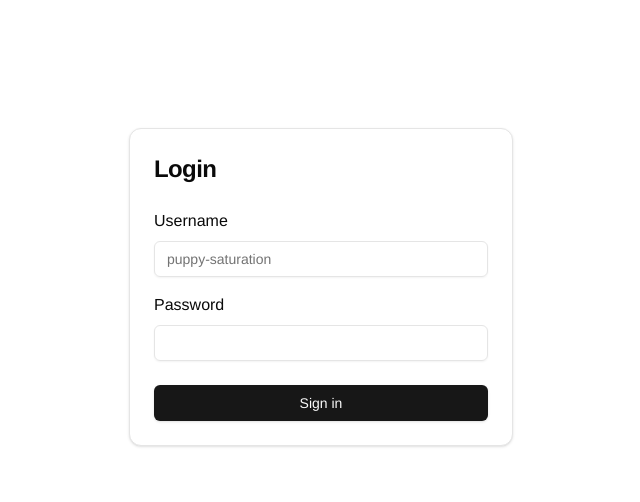
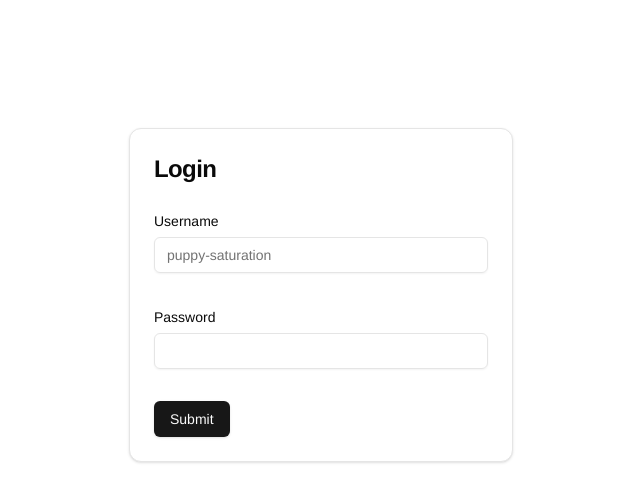
Before and after one commit to rushatgabhane/true-beacon, a Next.js app in the folder frontend/: page /login in a window 1280 px wide. Shown: the top 502 px of the page, without its empty margins (319-959 px from the left). Built offline with nearby package versions, Linux system fonts and the light colour scheme.

Commit message:
add react hook form for login

```diff
--- a/frontend/package.json
+++ b/frontend/package.json
@@ -9,6 +9,7 @@
     "lint": "next lint"
   },
   "dependencies": {
+    "@hookform/resolvers": "^3.9.0",
     "@radix-ui/react-icons": "^1.3.0",
     "@radix-ui/react-label": "^2.1.0",
     "@radix-ui/react-slot": "^1.1.0",
@@ -18,8 +19,10 @@
     "next": "14.2.10",
     "react": "^18",
     "react-dom": "^18",
+    "react-hook-form": "^7.53.0",
     "tailwind-merge": "^2.5.2",
-    "tailwindcss-animate": "^1.0.7"
+    "tailwindcss-animate": "^1.0.7",
+    "zod": "^3.23.8"
   },
   "devDependencies": {
     "@types/node": "^20",
--- a/frontend/src/app/login/page.tsx
+++ b/frontend/src/app/login/page.tsx
@@ -1,19 +1,45 @@
 'use client';
 
 import { Button } from '@/components/ui/button';
+import { Card, CardContent, CardHeader, CardTitle } from '@/components/ui/card';
+import { Input } from '@/components/ui/input';
+import { z } from 'zod';
+import React from 'react';
+import { useForm } from 'react-hook-form';
+import { zodResolver } from '@hookform/resolvers/zod';
 import {
-  Card,
-  CardContent,
-  CardDescription,
-  CardFooter,
-  CardHeader,
-  CardTitle,
-} from '@/components/ui/card';
-import { Label } from '@radix-ui/react-label';
-import { Input } from '@/components/ui/input';
+  Form,
+  FormControl,
+  FormField,
+  FormItem,
+  FormLabel,
+  FormMessage,
+} from '@/components/ui/form';
+import { login } from '@/lib/actions/auth';
 
-import React from 'react';
+const formSchema = z.object({
+  username: z.string().trim().min(2, {
+    message: 'Username must be at least 2 characters.',
+  }),
+
+  password: z.string().trim().min(6, {
+    message: 'Password must be at least 6 characters.',
+  }),
+});
+
+type FormValues = z.infer<typeof formSchema>;
+
 function Login() {
+  const form = useForm<FormValues>({
+    resolver: zodResolver(formSchema),
+    mode: 'onChange',
+  });
+
+  function onSubmit(data: FormValues) {
+    console.log('[data]: ', data);
+    login(data.username, data.password);
+  }
+
   return (
     <div className="flex items-center justify-center">
       <Card className="w-full max-w-sm mt-32">
@@ -22,22 +48,42 @@
         </CardHeader>
         <CardContent className="grid gap-4">
           <div className="grid gap-2">
-            <Label htmlFor="email">Username</Label>
-            <Input
-              id="email"
-              type="email"
-              placeholder="puppy-saturation"
-              required
-            />
-          </div>
-          <div className="grid gap-2">
-            <Label htmlFor="password">Password</Label>
-            <Input id="password" type="password" required />
+            <Form {...form}>
+              <form
+                onSubmit={form.handleSubmit(onSubmit)}
+                className="space-y-8"
+              >
+                <FormField
+                  control={form.control}
+                  name="username"
+                  render={({ field }) => (
+                    <FormItem>
+                      <FormLabel>Username</FormLabel>
+                      <FormControl>
+                        <Input placeholder="puppy-saturation" {...field} />
+                      </FormControl>
+                      <FormMessage />
+                    </FormItem>
+                  )}
+                />
+                <FormField
+                  control={form.control}
+                  name="password"
+                  render={({ field }) => (
+                    <FormItem>
+                      <FormLabel>Password</FormLabel>
+                      <FormControl>
+                        <Input {...field} />
+                      </FormControl>
+                      <FormMessage />
+                    </FormItem>
+                  )}
+                />
+                <Button type="submit">Submit</Button>
+              </form>
+            </Form>
           </div>
         </CardContent>
-        <CardFooter>
-          <Button className="w-full">Sign in</Button>
-        </CardFooter>
       </Card>
     </div>
   );
--- /dev/null
+++ b/frontend/src/app/order/page.tsx
@@ -0,0 +1,12 @@
+'use client';
+import Navbar from '@/components/navbar';
+import { Button } from '@/components/ui/button';
+
+export default function Order() {
+  return (
+    <>
+      <Navbar />
+      <Button>Orders</Button>
+    </>
+  );
+}
--- a/frontend/src/components/navbar.tsx
+++ b/frontend/src/components/navbar.tsx
@@ -1,23 +1,31 @@
+import { cn } from '@/lib/utils';
 import Link from 'next/link';
 import { usePathname } from 'next/navigation';
 
 function Navbar() {
   const currentRoute = usePathname();
+
   console.log('[currentRoute]: ', currentRoute);
 
   return (
     <div className="flex min-h-screen w-full flex-col">
       <header className="sticky top-0 flex h-16 items-center gap-4 border-b bg-background px-4 ">
-        <nav className="flex gap-4">
+        <nav className="flex gap-6">
           <Link
-            href="/dashboard"
-            className={`text-foreground transition-colors hover:text-foreground`}
+            href="/"
+            className={cn(
+              `text-muted-foreground transition-colors hover:text-foreground`,
+              currentRoute === '/' && 'text-foreground font-bold'
+            )}
           >
             Dashboard
           </Link>
           <Link
             href="/order"
-            className="text-muted-foreground transition-colors hover:text-foreground"
+            className={cn(
+              `text-muted-foreground transition-colors hover:text-foreground`,
+              currentRoute === '/order' && 'text-foreground font-bold'
+            )}
           >
             Orders
           </Link>
--- /dev/null
+++ b/frontend/src/components/ui/form.tsx
@@ -0,0 +1,178 @@
+"use client"
+
+import * as React from "react"
+import * as LabelPrimitive from "@radix-ui/react-label"
+import { Slot } from "@radix-ui/react-slot"
+import {
+  Controller,
+  ControllerProps,
+  FieldPath,
+  FieldValues,
+  FormProvider,
+  useFormContext,
+} from "react-hook-form"
+
+import { cn } from "@/lib/utils"
+import { Label } from "@/components/ui/label"
+
+const Form = FormProvider
+
+type FormFieldContextValue<
+  TFieldValues extends FieldValues = FieldValues,
+  TName extends FieldPath<TFieldValues> = FieldPath<TFieldValues>
+> = {
+  name: TName
+}
+
+const FormFieldContext = React.createContext<FormFieldContextValue>(
+  {} as FormFieldContextValue
+)
+
+const FormField = <
+  TFieldValues extends FieldValues = FieldValues,
+  TName extends FieldPath<TFieldValues> = FieldPath<TFieldValues>
+>({
+  ...props
+}: ControllerProps<TFieldValues, TName>) => {
+  return (
+    <FormFieldContext.Provider value={{ name: props.name }}>
+      <Controller {...props} />
+    </FormFieldContext.Provider>
+  )
+}
+
+const useFormField = () => {
+  const fieldContext = React.useContext(FormFieldContext)
+  const itemContext = React.useContext(FormItemContext)
+  const { getFieldState, formState } = useFormContext()
+
+  const fieldState = getFieldState(fieldContext.name, formState)
+
+  if (!fieldContext) {
+    throw new Error("useFormField should be used within <FormField>")
+  }
+
+  const { id } = itemContext
+
+  return {
+    id,
+    name: fieldContext.name,
+    formItemId: `${id}-form-item`,
+    formDescriptionId: `${id}-form-item-description`,
+    formMessageId: `${id}-form-item-message`,
+    ...fieldState,
+  }
+}
+
+type FormItemContextValue = {
+  id: string
+}
+
+const FormItemContext = React.createContext<FormItemContextValue>(
+  {} as FormItemContextValue
+)
+
+const FormItem = React.forwardRef<
+  HTMLDivElement,
+  React.HTMLAttributes<HTMLDivElement>
+>(({ className, ...props }, ref) => {
+  const id = React.useId()
+
+  return (
+    <FormItemContext.Provider value={{ id }}>
+      <div ref={ref} className={cn("space-y-1", className)} {...props} />
+    </FormItemContext.Provider>
+  )
+})
+FormItem.displayName = "FormItem"
+
+const FormLabel = React.forwardRef<
+  React.ElementRef<typeof LabelPrimitive.Root>,
+  React.ComponentPropsWithoutRef<typeof LabelPrimitive.Root>
+>(({ className, ...props }, ref) => {
+  const { error, formItemId } = useFormField()
+
+  return (
+    <Label
+      ref={ref}
+      className={cn(error && "text-destructive", className)}
+      htmlFor={formItemId}
+      {...props}
+    />
+  )
+})
+FormLabel.displayName = "FormLabel"
+
+const FormControl = React.forwardRef<
+  React.ElementRef<typeof Slot>,
+  React.ComponentPropsWithoutRef<typeof Slot>
+>(({ ...props }, ref) => {
+  const { error, formItemId, formDescriptionId, formMessageId } = useFormField()
+
+  return (
+    <Slot
+      ref={ref}
+      id={formItemId}
+      aria-describedby={
+        !error
+          ? `${formDescriptionId}`
+          : `${formDescriptionId} ${formMessageId}`
+      }
+      aria-invalid={!!error}
+      {...props}
+    />
+  )
+})
+FormControl.displayName = "FormControl"
+
+const FormDescription = React.forwardRef<
+  HTMLParagraphElement,
+  React.HTMLAttributes<HTMLParagraphElement>
+>(({ className, ...props }, ref) => {
+  const { formDescriptionId } = useFormField()
+
+  return (
+    <p
+      ref={ref}
+      id={formDescriptionId}
+      className={cn("text-[0.8rem] text-muted-foreground", className)}
+      {...props}
+    />
+  )
+})
+FormDescription.displayName = "FormDescription"
+
+const FormMessage = React.forwardRef<
+  HTMLParagraphElement,
+  React.HTMLAttributes<HTMLParagraphElement>
+>(({ className, children, ...props }, ref) => {
+  const { error, formMessageId } = useFormField()
+  const body = error ? String(error?.message) : children
+
+  if (!body) {
+    return null
+  }
+
+  return (
+    <p
+      ref={ref}
+      id={formMessageId}
+      className={cn("text-[0.8rem] font-medium text-destructive", className)}
+      {...props}
+    >
+      {body}
+    </p>
+  )
+})
+FormMessage.displayName = "FormMessage"
+
+export {
+  useFormField,
+  Form,
+  FormItem,
+  FormLabel,
+  FormControl,
+  FormDescription,
+  FormMessage,
+  FormField,
+}
--- /dev/null
+++ b/frontend/src/lib/actions/auth.ts
@@ -0,0 +1,17 @@
+async function login(username: string, password: string) {
+  console.log('[login]: ', username);
+  try {
+    const response = await fetch('http://localhost:8000/user/login', {
+      method: 'POST',
+      headers: {
+        'Content-Type': 'application/json',
+      },
+      body: JSON.stringify({ username, password }),
+    });
+    console.log(response);
+  } catch (error) {
+    console.error(error);
+  }
+}
+
+export { login };
```
Also changed, not shown: 1 other file (tests, documents, lock files or other folders).
